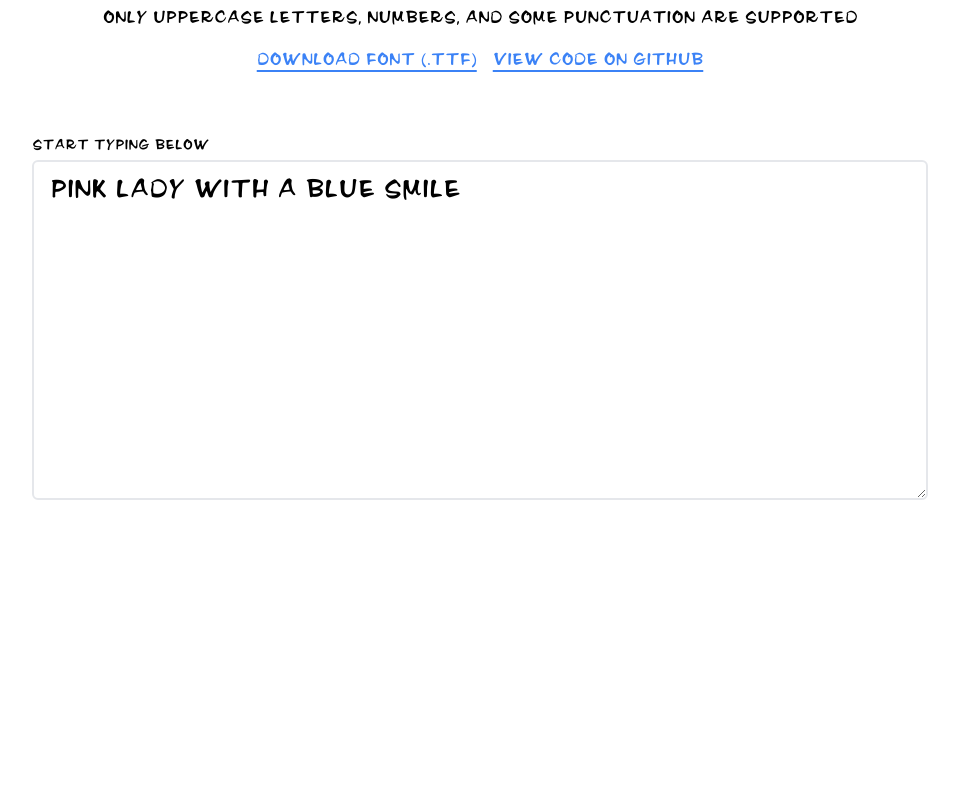
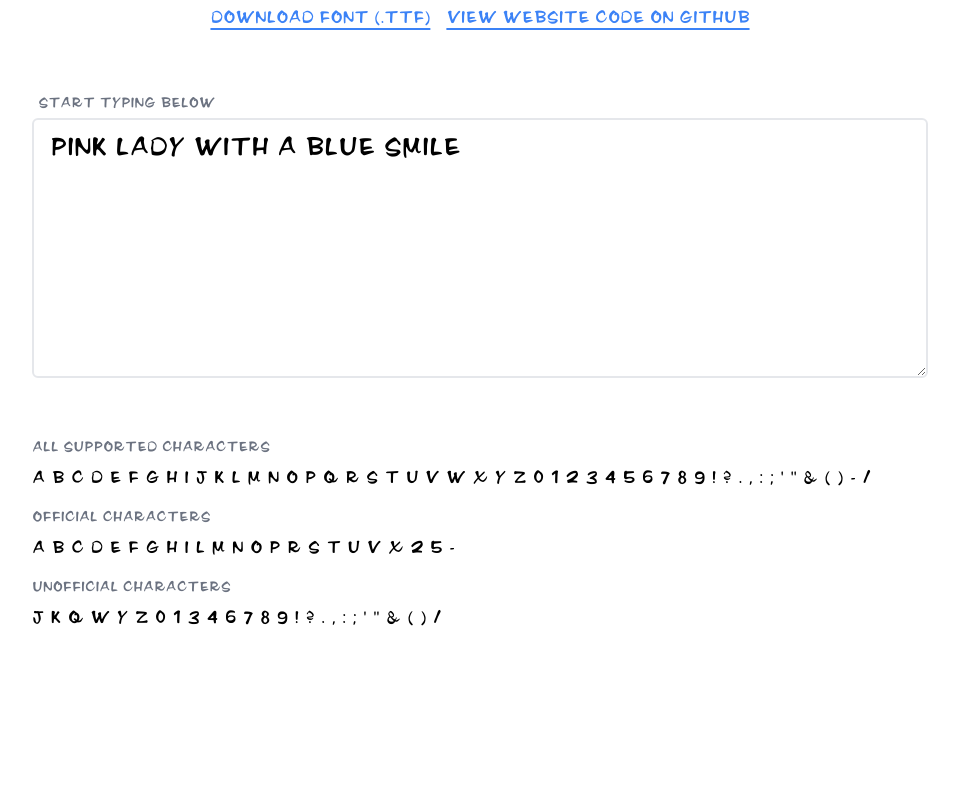
Before and after one commit to jakeo-dev/b52s-font, a website: page index.html in a window 1280 px wide. Shown: the part 120-910 px from the top of the page, without its empty margins (160-1119 px from the left). Before the commit the page ends 800 px from the top, so only its background shows below. Drawn offline with Linux system fonts and the light colour scheme; files that its build step writes are made by us from their sources.

Commit message:
add text showing which characters are supported

```diff
--- a/index.html
+++ b/index.html
@@ -12,38 +12,52 @@
     </script>
     <script defer src="/_vercel/insights/script.js"></script>
 
+    <meta name="keywords"
+        content="b52s, b52's, b-52s, b-52's, the b52s, the b52's, the b-52s, the b-52's, fred schneider, cindy wilson, ricky wilson, kate pierson, keith strickland, new wave band, font, typeface, b52s font, b52's font, b-52s font, b-52's font, the b52s font, the b52's font, the b-52s font, the b-52's font, b52s logo, b52's logo, b-52s logo, b-52's logo, the b52s logo, the b52's logo, the b-52s logo, the b-52's logo" />
+    <meta property="description" content="Download and try the unofficial font from the B-52's logo" />
     <meta property="og:title" content="Unofficial B-52's Font">
-    <meta property="og:description" content="Download and try out the unofficial font from the B-52's logo">
+    <meta property="og:description" content="Download and try the unofficial font from the B-52's logo">
     <meta name="theme-color" content="#feeb51">
 </head>
 
-<body class="font-B52s px-8 pt-12 pb-32 md:pt-16 md:pb-40">
+<body class="font-B52s px-6 pt-12 pb-32 md:pt-16 md:pb-40">
 
-    <div class="justify-center items-center text-center tracking-tight">
-        <h1 class="text-4xl md:text-5xl tracking-tight">Unofficial B-52's font</h1>
-        <h2 class="text-2xl mt-2.5 tracking-tight">only uppercase letters, numbers, and some punctuation are supported
-        </h2>
-        <div class="flex justify-center gap-x-4">
-            <a class="text-blue-500 hover:text-blue-600 active:text-blue-700 underline hover:decoration-1 hover:decoration-wavy text-2xl mt-2.5 tracking-tight"
-                href="/unofficial-b52s-Regular.ttf" download="unofficial-b52s-Regular.ttf">download font (.ttf)</a>
-            <a class="text-blue-500 hover:text-blue-600 active:text-blue-700 underline hover:decoration-1 hover:decoration-wavy text-2xl mt-2.5 tracking-tight"
-                href="https://github.com/jakeo-dev/b52s-font">view code on github</a>
+    <div class="justify-center items-center text-center leading-6 tracking-tight">
+        <h1 class="text-4xl md:text-5xl text-[#d4302e] leading-6 tracking-tight">Unofficial B-52's font</h1>
+
+        <div class="flex justify-center gap-x-4 mt-2.5">
+            <a class="text-blue-500 hover:text-blue-600 active:text-blue-700 underline hover:decoration-1 hover:decoration-wavy text-xl md:text-2xl leading-6 tracking-tight"
+                href="/unofficial-b52s-Regular.ttf" download="unofficial-b52s-Regular.ttf">Download font (.ttf)</a>
+            <a class="text-blue-500 hover:text-blue-600 active:text-blue-700 underline hover:decoration-1 hover:decoration-wavy text-xl md:text-2xl leading-6 tracking-tight"
+                href="https://github.com/jakeo-dev/b52s-font">View website code on GitHub</a>
         </div>
     </div>
 
     <div class="mt-8 md:mt-14">
         <div class="block sm:flex max-w-4xl mx-auto">
-            <label class="text-xl tracking-tight">Start typing below</label>
+            <label class="text-lg md:text-xl text-gray-500 leading-6 tracking-tight ml-1.5">Start typing below</label>
         </div>
         <div class="block sm:flex justify-center max-w-4xl mx-auto">
-
             <textarea
                 class="text-4xl w-full sm:w-auto tracking-tight border-2 rounded-md px-4 py-2 hover:bg-gray-100 focus:bg-gray-200 transition-all"
-                placeholder="Start typing here..." id="textbox" rows="8" cols="999" autocomplete="off"
+                placeholder="Start typing here..." id="textbox" rows="6" cols="999" autocomplete="off"
                 autocapitalize="off" spellcheck="false"></textarea>
         </div>
     </div>
 
+    <div class="block sm:flex justify-center max-w-4xl mx-auto mt-8 md:mt-14">
+        <div class="w-full text-gray-500">
+            <h2 class="text-lg md:text-xl leading-6 tracking-tight">All supported characters</h2>
+            <h3 class="text-xl md:text-2xl text-black">A B C D E F G H I J K L M N O P Q R S T U V W X Y Z 0 1 2 3 4 5 6
+                7 8 9 ! ? . , : ; ' " & ( ) - /</h3>
+
+            <h2 class="text-lg md:text-xl leading-6 tracking-tight mt-2.5">Official characters</h2>
+            <h3 class="text-xl md:text-2xl text-black">A B C D E F G H I L M N O P R S T U V X 2 5 -</h3>
+
+            <h2 class="text-lg md:text-xl leading-6 tracking-tight mt-2.5">Unofficial characters</h2>
+            <h3 class="text-xl md:text-2xl text-black">J K Q W Y Z 0 1 3 4 6 7 8 9 ! ? . , : ; ' " & ( ) /</h3>
+        </div>
+    </div>
 
 </body>
 
--- a/script.js
+++ b/script.js
@@ -1,110 +1,43 @@
-const songs = [
-    "Planet Claire",
-    "52 Girls",
-    "Dance This Mess Around",
-    "Rock Lobster",
-    "Lava",
-    "There's a Moon in the Sky (Called the Moon)",
-    "Hero Worship",
-    "6060-842",
-    "Downtown",
-    "Party Out of Bounds",
-    "Dirty Back Road",
-    "Runnin' Around",
-    "Give Me Back My Man",
-    "Private Idaho",
-    "Devil in My Car",
-    "Quiche Lorraine",
-    "Strobe Light",
-    "53 Miles West of Venus",
-    "Loveland",
-    "Deep Sleep",
-    "Mesopotamia",
-    "Cake",
-    "Throw That Beat in the Garbage Can",
-    "Nip It in the Bud",
-    "Legal Tender",
-    "Whammy Kiss",
-    "Song for a Future Generation",
-    "Butterbean",
-    "Trism",
-    "Queen of Las Vegas",
-    "Don't Worry",
-    "Moon 83",
-    "Big Bird",
-    "Work That Skirt",
-    "Summer of Love",
-    "Girl from Ipanema Goes to Greenland",
-    "Housework",
-    "Detour Thru Your Mind",
-    "Wig",
-    "Theme for a Nude Beach",
-    "Ain't It a Shame",
-    "Juicy Jungle",
-    "Communicate",
-    "She Brakes for Rainbows",
-    "Cosmic Thing",
-    "Dry County",
-    "Deadbeat Club",
-    "Love Shack",
-    "Junebug",
-    "Roam",
-    "Bushfire",
-    "Channel Z",
-    "Topaz",
-    "Follow Your Bliss",
-    "Tell It Like It T-I-Is",
-    "Hot Pants Explosion",
-    "Good Stuff",
-    "Revolution Earth",
-    "Dreamland",
-    "Is That You Mo-Dean?",
-    "The World's Green Laughter",
-    "Vision of a Kiss",
-    "Breezin'",
-    "Bad Influence",
-    "Debbie",
-    "Hallucinating Pluto",
-    "Pump",
-    "Hot Corner",
-    "Ultraviolet",
-    "Juliet of the Spirits",
-    "Funplex",
-    "Eyes Wide Open",
-    "Love in the Year 3000",
-    "Deviant Ingredient",
-    "Too Much to Think About",
-    "Dancing Now",
-    "Keep This Party Going"
-];
-
 const lyrics = [
     "She came from Planet Claire",
     "It wasn't a rock",
     "Watch out for that piranha",
+    "I'm not no Limburger",
+    "Can you name 'em today?",
+    "Red-hot lava",
     "Reckless drivin', like a sports car",
     "Get out of the state you're in",
     "I'll give you fish",
     "Ew, house-a-tosis",
+    "I don't need no batteries",
+    "53 miles west of Venus",
     "I'll meet you by the third pyramid",
     "According to my recipe, you put it on a slow bake",
+    "Toss that beat",
     "Stocked it full of jelly jars",
     "We're in the basement",
     "Let's meet and have a baby now",
     "Pick 'em, hull 'em, put on the steam",
+    "On Planet X",
     "Orange popsicles and lemonade",
+    "I see no clouds ahead",
     "What's that on your head?",
     "On the neon side of town",
+    "Work it like a washer machine",
     "She knows where the rain goes",
     "Shake it 'til the butter melts",
+    "A freight train with a loose caboose",
     "Just sit on the porch and swing",
     "We'll dance in the garden in torn sheets in the rain",
     "You're what?",
+    "The mouth of the river is laughing at us",
     "Getting nothing but static",
     "Our hearts are traveling faster",
+    "I'm spinnin' to the rhythm of the earth",
     "Hear the hills scrape the sky",
     "Last night I dreamed I had burning hands",
     "Don't shatter the vision",
+    "I can't wait 'til the twelfth of never",
     "The vortex spits me out",
     "Electric luau",
     "I'm your daytime waitress at the taco tiki hut",
```
Also changed, not shown: style.css.
